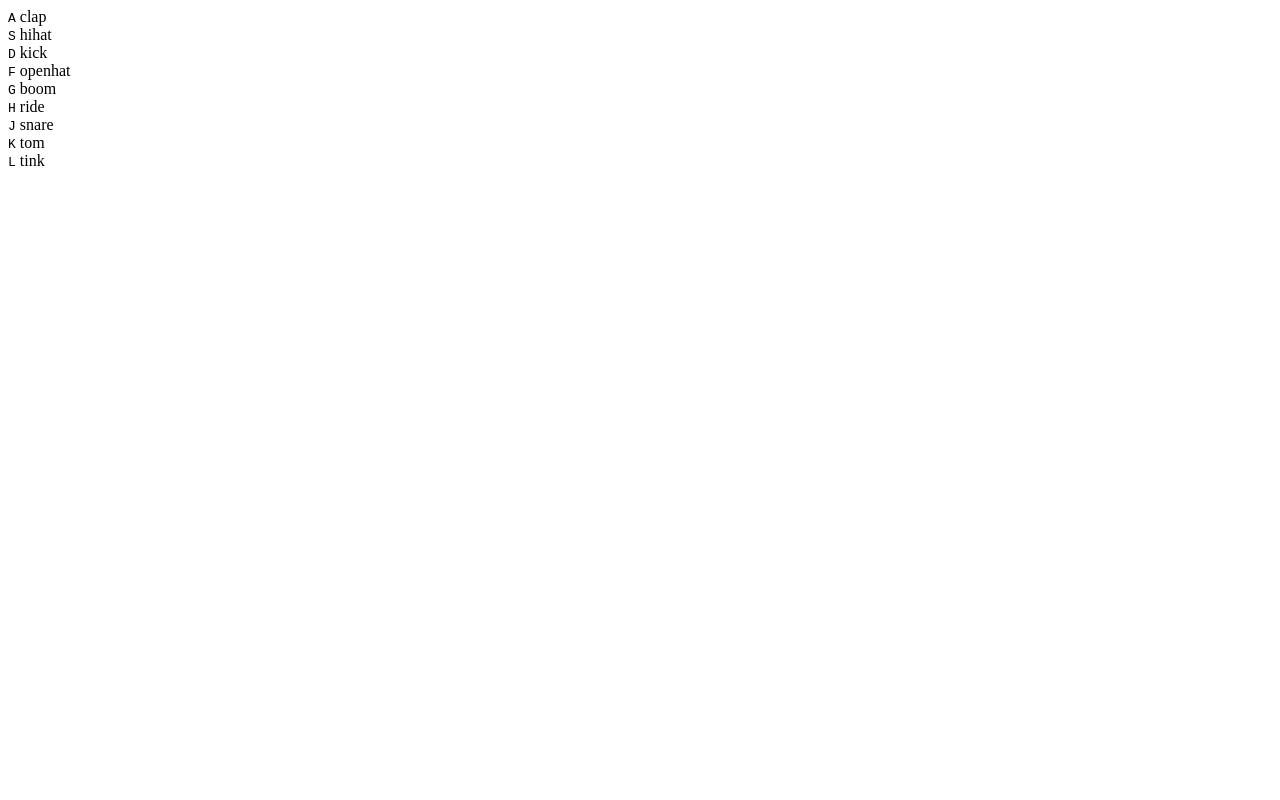
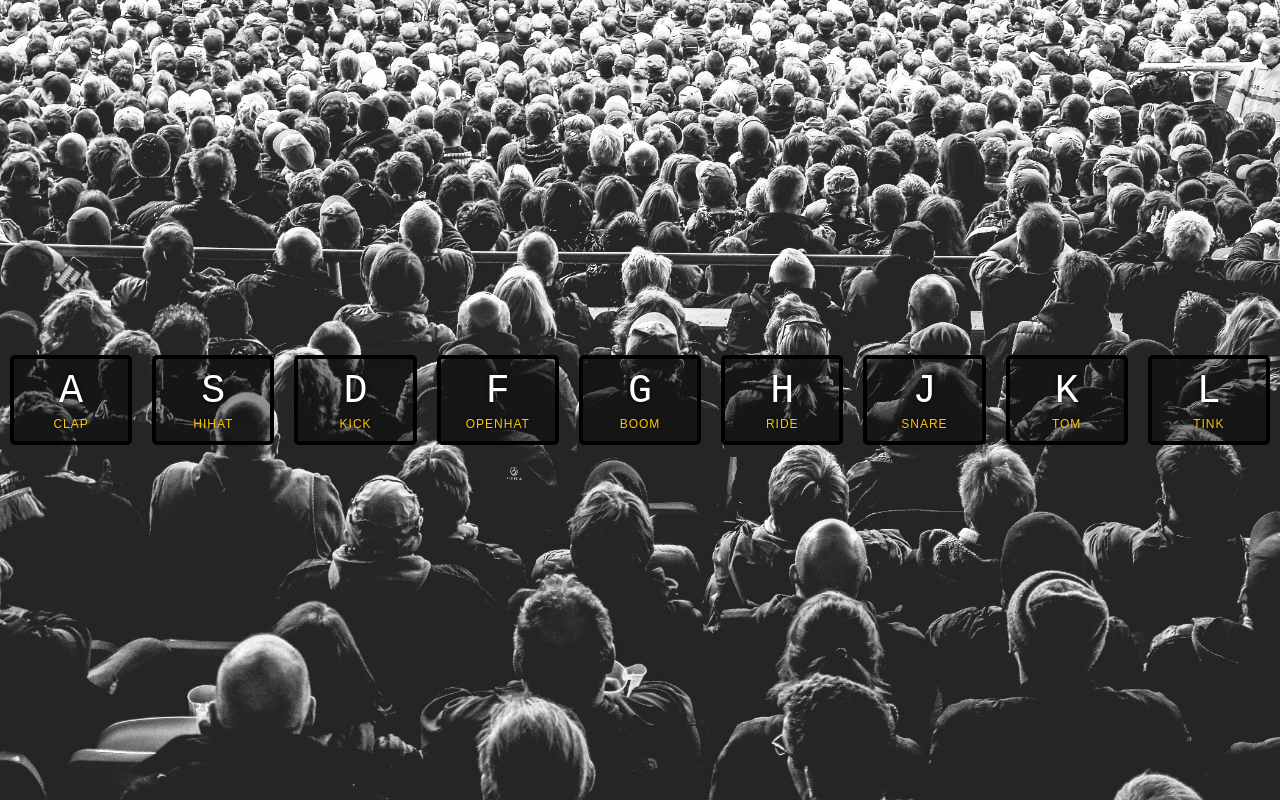
Before and after one commit to ViniciusBelasco/JS30-trial, a plain HTML site: page js-drum-kit/Index.html in a window 1280 px wide. Drawn offline with Linux system fonts and the light colour scheme.

Commit message:
Add CSS and fix index file

```diff
--- a/js-drum-kit/Index.html
+++ b/js-drum-kit/Index.html
@@ -3,6 +3,7 @@
   <head>
     <meta charset="UTF-8" />
     <meta name="viewport" content="width=device-width, initial-scale=1.0" />
+    <link rel="stylesheet" href="style.css" />
     <title>JavaScript Drum Kit</title>
   </head>
   <body>
@@ -10,7 +11,6 @@
       <div data-key="65" class="key">
         <kbd>A</kbd>
         <span class="sound">clap</span>
-      </div>
       </div>
       <div data-key="83" class="key">
         <kbd>S</kbd>
@@ -44,5 +44,6 @@
         <kbd>L</kbd>
         <span class="sound">tink</span>
       </div>
+    </div>
   </body>
 </html>
--- /dev/null
+++ b/js-drum-kit/style.css
@@ -0,0 +1,51 @@
+html {
+    font-size: 10px;
+    background: url('./background.jpg') bottom center;
+    background-size: cover;
+}
+
+body,html {
+    margin: 0;
+    padding: 0;
+    font-family: sans-serif;
+}
+
+.keys {
+    display: flex;
+    min-height: 100vh;
+    align-items: center;
+    justify-content: center;
+}
+
+.key {
+    flex: 1;
+    border: .4rem solid black;
+    border-radius: .5rem;
+    margin: 1rem;
+    font-size: 1.5rem;
+    padding: 1rem .5rem;
+    transition: all .07s ease;
+    width: 10rem;
+    text-align: center;
+    color: white;
+    background: rgba(0, 0, 0, 0.4);
+    text-shadow: 0 0 .5rem black;
+}
+
+.playing {
+    transform: scale(1.1);
+    border-color: #ffc600;
+    box-shadow: 0 0 1rem #ffc600;
+}
+
+kbd {
+    display: block;
+    font-size: 4rem;
+}
+
+.sound {
+    font-size: 1.2rem;
+    text-transform: uppercase;
+    letter-spacing: .1rem;
+    color: #ffc600;
+}
```
Also changed, not shown: js-drum-kit/background.jpg (added). Lines whose indentation alone changed are shown as unchanged.
